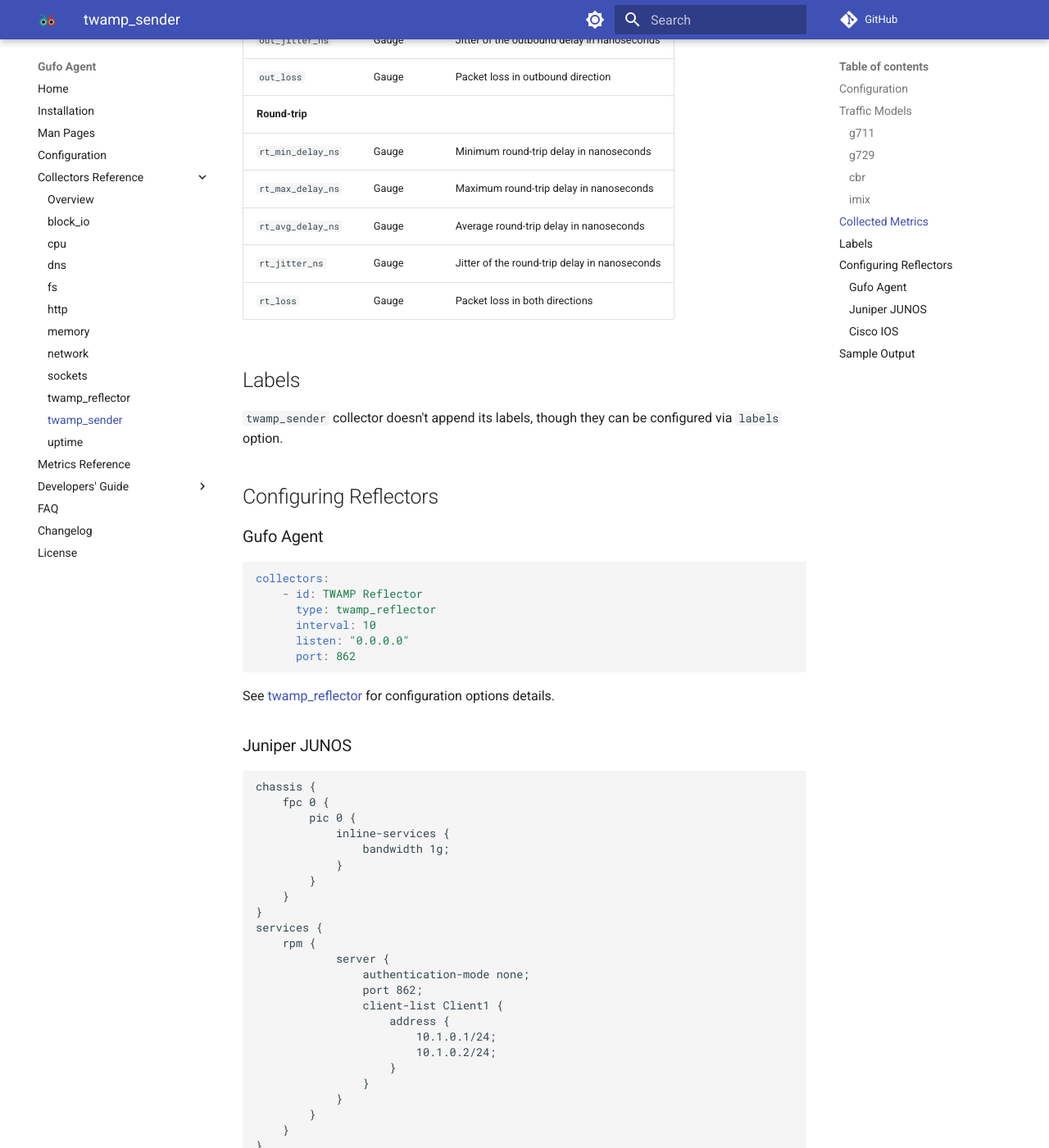
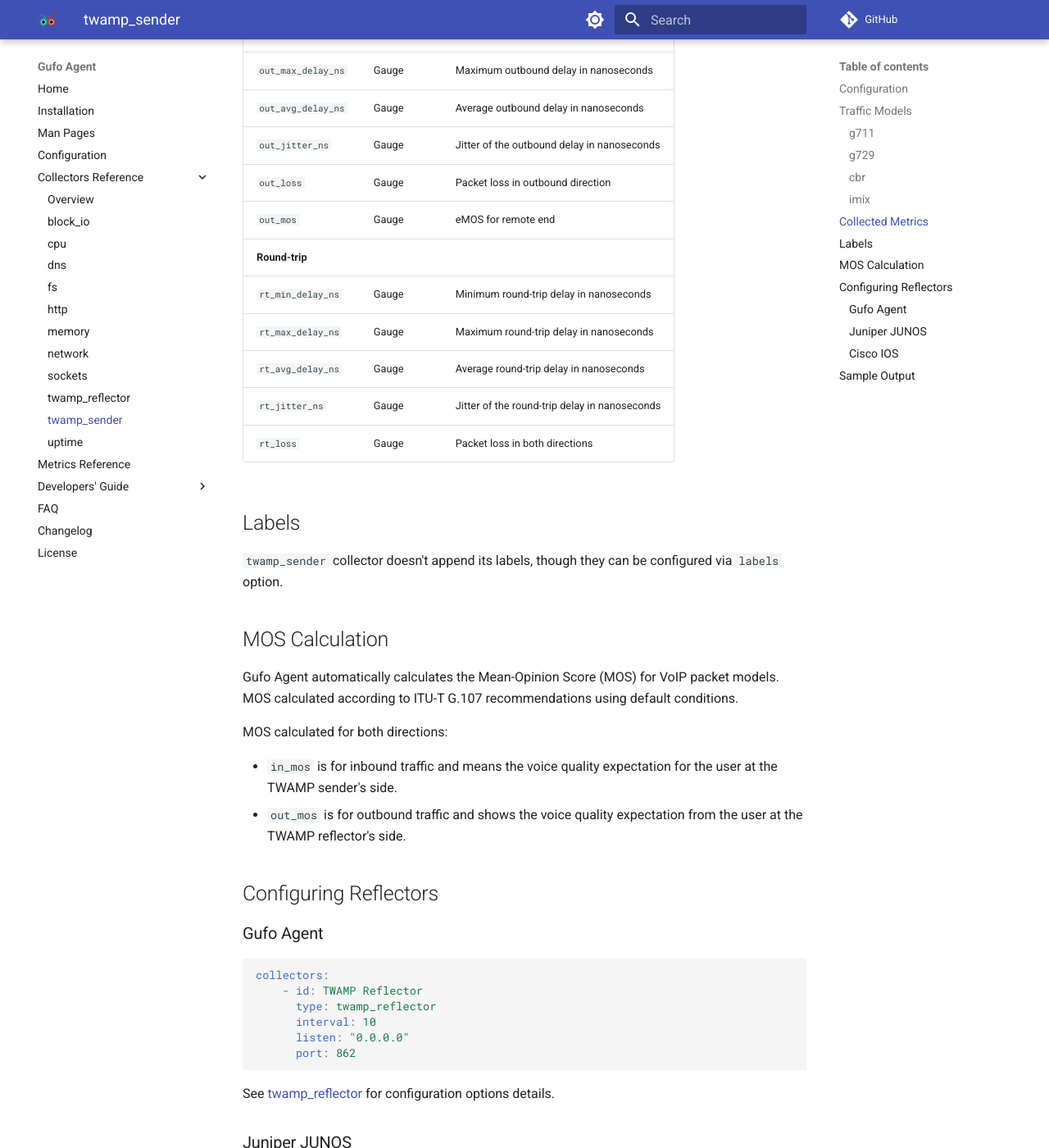
Before and after one commit to gufolabs/gufo_agent, an MkDocs documentation site: the page built from docs/collectors/twamp_sender.md, in a window 1280 px wide and 1400 px high, scrolled down 4431 px. Shown: the whole window at 82% size. Built offline with MkDocs 1.6.1 and Material for MkDocs 9.7.7, drawn with Linux system fonts in a browser that asks for light colours; comment, search, counter and statistics services are not loaded; some of the changed text lies outside the part shown.

Commit message:
docs: MOS note in `twamp_sender` reference

````diff
--- a/docs/collectors/twamp_sender.md
+++ b/docs/collectors/twamp_sender.md
@@ -55,6 +55,8 @@ Config example:
     model: g711
 ```
 
+Selecting `g711` model enables [MOS calculation](#mos-calculation).
+
 ### g729
 
 `g729` traffic model mimics the VoIP RTP stream of the G.729 codec. It doesn't requre an additional
@@ -70,6 +72,8 @@ Config example:
     n_packets: 100
     model: g729
 ```
+
+Selecting `g729` model enables [MOS calculation](#mos-calculation).
 
 ### cbr
 
@@ -151,12 +155,14 @@ Config example:
 | `in_avg_delay_ns`  | Gauge | Average inbound delay in nanoseconds          |
 | `in_jitter_ns`     | Gauge | Jitter of the inbound delay in nanoseconds    |
 | `in_loss`          | Gauge | Packet loss in inbound direction              |
+| `in_mos`           | Gauge | eMOS for local end                            |
 | **Outbound**       |       |                                               |
 | `out_min_delay_ns` | Gauge | Minimum outbound delay in nanoseconds         |
 | `out_max_delay_ns` | Gauge | Maximum outbound delay in nanoseconds         |
 | `out_avg_delay_ns` | Gauge | Average outbound delay in nanoseconds         |
 | `out_jitter_ns`    | Gauge | Jitter of the outbound delay in nanoseconds   |
 | `out_loss`         | Gauge | Packet loss in outbound direction             |
+| `out_mos`          | Gauge | eMOS for remote end                           |
 | **Round-trip**     |       |                                               |
 | `rt_min_delay_ns`  | Gauge | Minimum round-trip delay in nanoseconds       |
 | `rt_max_delay_ns`  | Gauge | Maximum round-trip delay in nanoseconds       |
@@ -168,6 +174,19 @@ Config example:
 
 `twamp_sender` collector doesn't append its labels, though they can be configured
 via `labels` option.
+
+## MOS Calculation
+
+Gufo Agent automatically calculates the Mean-Opinion Score (MOS) for VoIP packet models.
+MOS calculated according to ITU-T G.107 recommendations using default conditions.
+
+MOS calculated for both directions:
+
+* `in_mos` is for inbound traffic and means the voice quality expectation for the user
+  at the TWAMP sender's side.
+* `out_mos` is for outbound traffic and shows the voice quality expectation from the user
+  at the TWAMP reflector's side.
+
 
 ## Configuring Reflectors
 
@@ -268,6 +287,9 @@ ip sla responder twamp
     # HELP twamp_sender_in_min_delay Minimum inbound delay in nanoseconds
     # TYPE twamp_sender_in_min_delay gauge
     twamp_sender_in_min_delay 18112 1682595808
+    # HELP in_mos eMOS for local end
+    # TYPE in_mos gauge
+    in_mos 4.4043684 1682595808
     # HELP twamp_sender_out_avg_delay Average outbound delay in nanoseconds
     # TYPE twamp_sender_out_avg_delay gauge
     twamp_sender_out_avg_delay 90004 1682595808
@@ -283,6 +305,9 @@ ip sla responder twamp
     # HELP twamp_sender_out_min_delay Minimum outbound delay in nanoseconds
     # TYPE twamp_sender_out_min_delay gauge
     twamp_sender_out_min_delay 29212 1682595808
+    # HELP out_mos eMOS for remote end
+    # TYPE out_mos gauge
+    out_mos 4.4043336 1682595808
     # HELP twamp_sender_rt_avg_delay Average round-trip delay in nanoseconds
     # TYPE twamp_sender_rt_avg_delay gauge
     twamp_sender_rt_avg_delay 127884 1682595808
````
